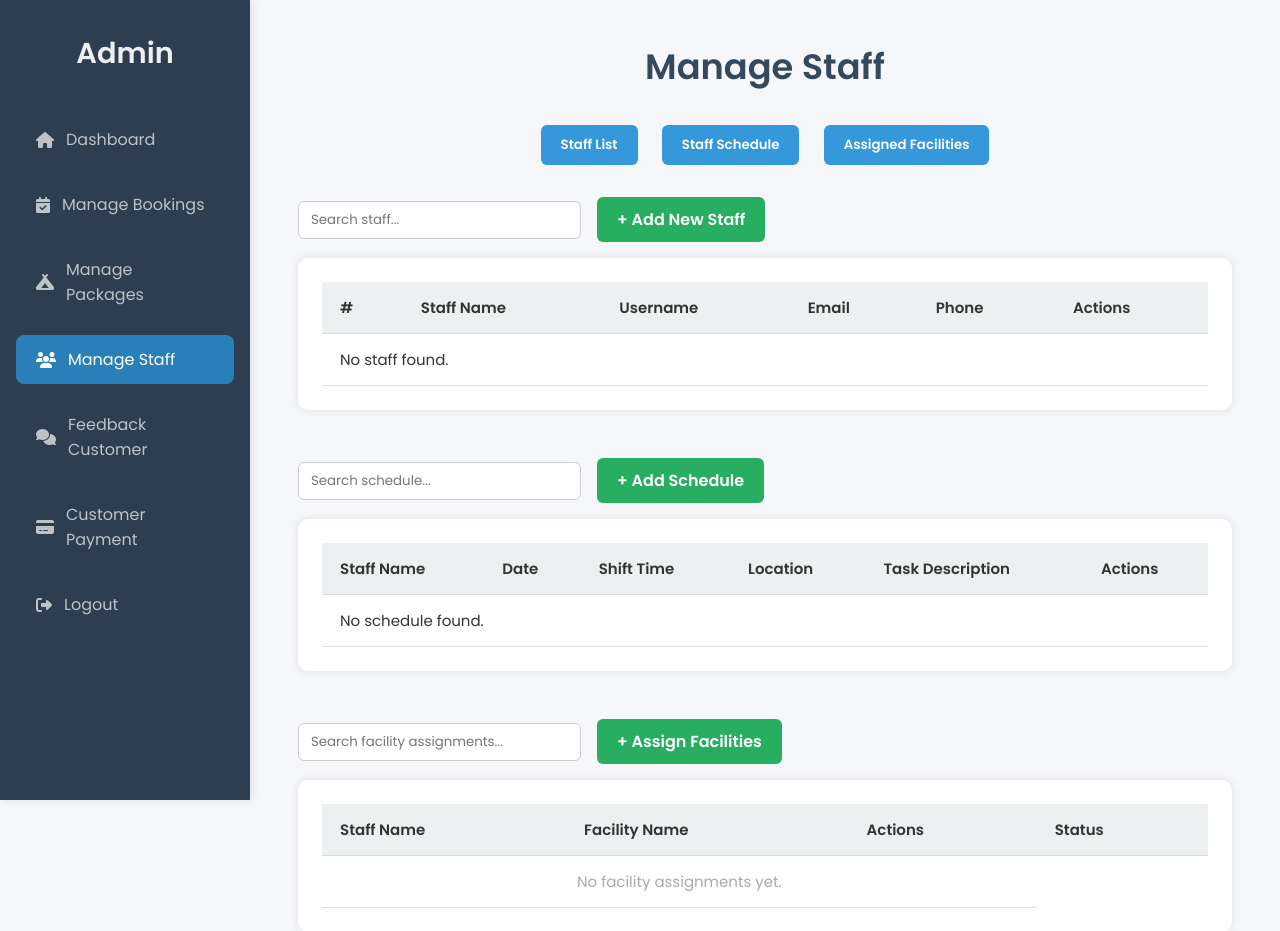
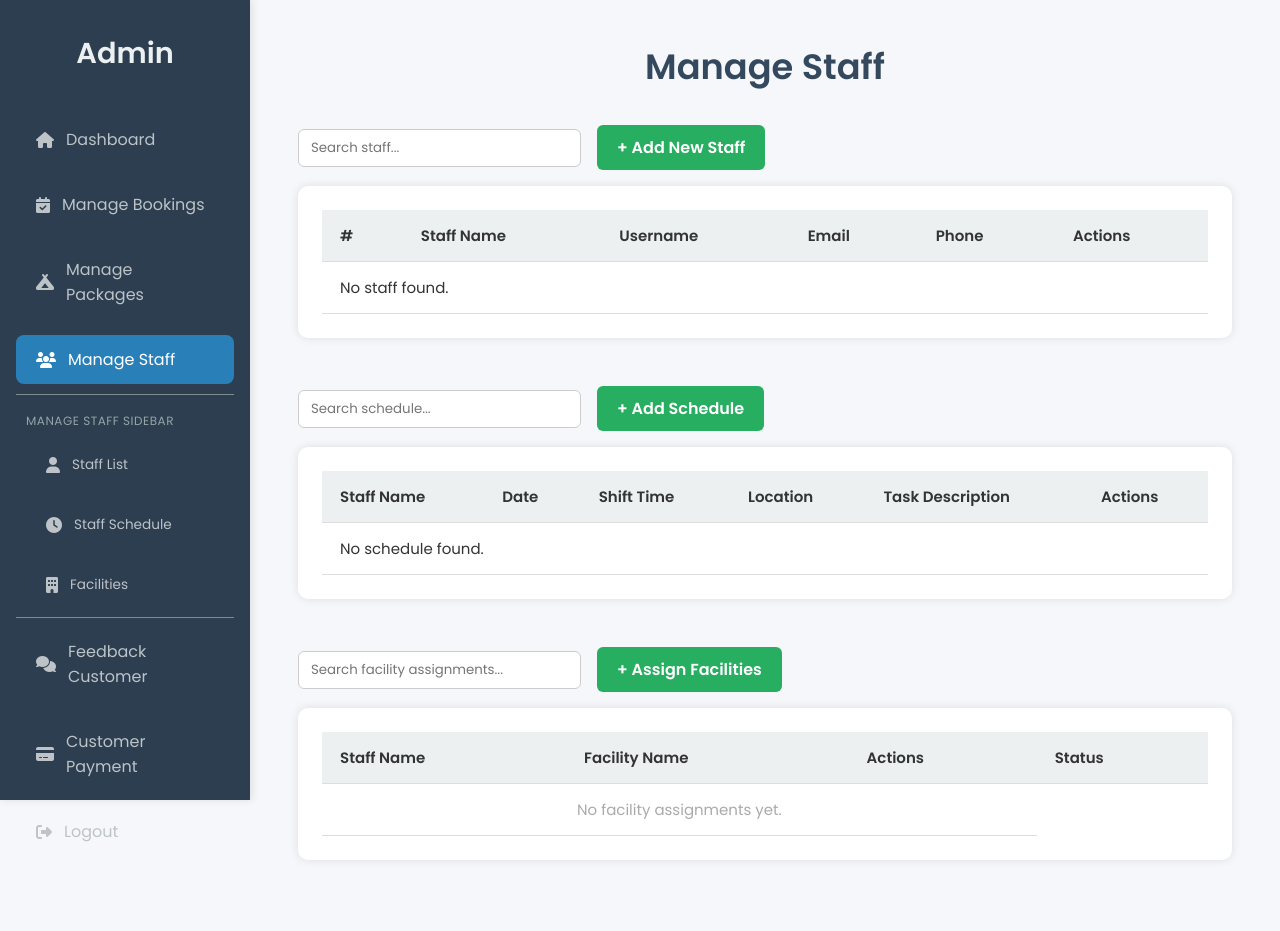
Before and after one commit to RidhwanHazian/camp, a PHP site: page /manage_staff.php in a window 1280 px wide. Shown: the top 931 px of the page. After the commit the page ends 842 px from the top, so only its background shows below. Run offline with PHP 8.4, Linux system fonts and the light colour scheme; the visitor is signed in with stand-in values (Sample User, id 1); data that the repository does not hold is empty.

Commit message:
update button for manage_staff put in sidebar

```diff
--- a/manage_staff.php
+++ b/manage_staff.php
@@ -174,20 +174,23 @@ $schedule_result = $conn->query($schedule_query);
       text-decoration: underline;
     }
 
-    .section-buttons button {
-      padding: 10px 20px;
-      margin: 0 10px;
-      background-color: #3498db;
-      color: white;
-      border: none;
-      border-radius: 6px;
-      font-weight: 600;
-      cursor: pointer;
-      transition: background-color 0.3s ease;
+    html {
+      scroll-behavior: smooth;
     }
 
-    .section-buttons button:hover {
-      background-color: #2980b9;
+    .sidebar .section-label {
+      padding-left: 10px;
+      font-size: 0.75rem;
+      color: #95a5a6;
+      text-transform: uppercase;
+      letter-spacing: 0.5px;
+      margin-top: 1rem;
+      margin-bottom: 0.3rem;
+    }
+
+    .sidebar .sub-link {
+      font-size: 0.85rem;
+      padding-left: 30px;
     }
   </style>
 </head>
@@ -199,6 +202,14 @@ $schedule_result = $conn->query($schedule_query);
   <a href="manage_bookings.php"><i class="fas fa-calendar-check"></i> Manage Bookings</a>
   <a href="manage_campsites.php"><i class="fas fa-campground"></i> Manage Packages</a>
   <a href="manage_staff.php" class="active"><i class="fas fa-users"></i> Manage Staff</a>
+
+  <div style="margin: 0.1rem 0; border-top: 1px solid #7f8c8d;"></div>
+  <div class="section-label">Manage staff sidebar</div>
+  <a href="#staff-section" class="sub-link"><i class="fas fa-user"></i> Staff List</a>
+  <a href="#schedule-section" class="sub-link"><i class="fas fa-clock"></i> Staff Schedule</a>
+  <a href="#facility-section" class="sub-link"><i class="fas fa-building"></i> Facilities</a>
+
+  <div style="margin: 0.1rem 0; border-top: 1px solid #7f8c8d;"></div>
   <a href="manage_feedback.php"><i class="fas fa-comments"></i> Feedback Customer</a>
   <a href="customer_payment.php"><i class="fas fa-credit-card"></i> Customer Payment</a>
   <a href="logout.php" onclick="return confirm('Are you sure you want to logout?');">
@@ -208,11 +219,6 @@ $schedule_result = $conn->query($schedule_query);
 
 <div class="content">
   <h1>Manage Staff</h1>
-  <div class="section-buttons" style="text-align: center; margin-bottom: 2rem;">
-    <button onclick="scrollToSection('staff-section')">Staff List</button>
-    <button onclick="scrollToSection('schedule-section')">Staff Schedule</button>
-    <button onclick="scrollToSection('facility-section')">Assigned Facilities</button>
-  </div>
 
   <!-- Staff Section -->
   <div id="staff-section" class="section-header">
@@ -353,14 +359,5 @@ $schedule_result = $conn->query($schedule_query);
   </div>
 </div>
 
-<script>
-  function scrollToSection(id) {
-    const section = document.getElementById(id);
-    if (section) {
-      section.scrollIntoView({ behavior: 'smooth' });
-    }
-  }
-</script>
-
 </body>
 </html>
```
